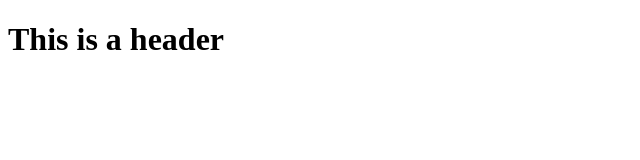
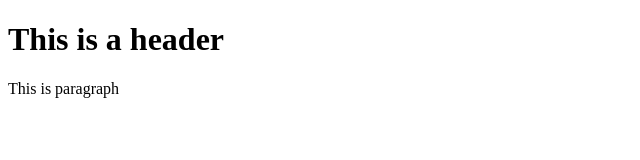
Before and after one commit to satyanveshdevops/myproject, a plain HTML site: page index.html in a window 1280 px wide. Shown: the whole page, without its empty margins (0-640 px from the left). Drawn offline with Linux system fonts and the light colour scheme.

Commit message:
Added paragraph to html page

```diff
--- a/index.html
+++ b/index.html
@@ -7,5 +7,6 @@
 </head>
 <body>
     <h1>This is a header</h1>
+    <p1> This is paragraph</p1>
 </body>
 </html>
```
